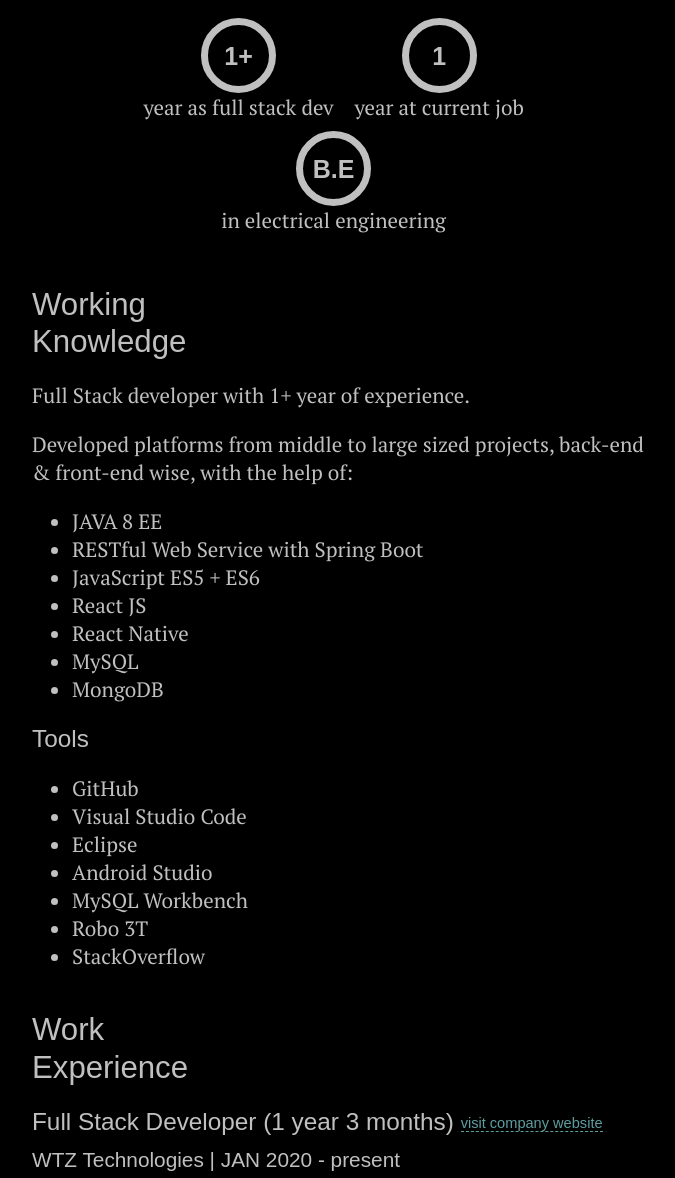
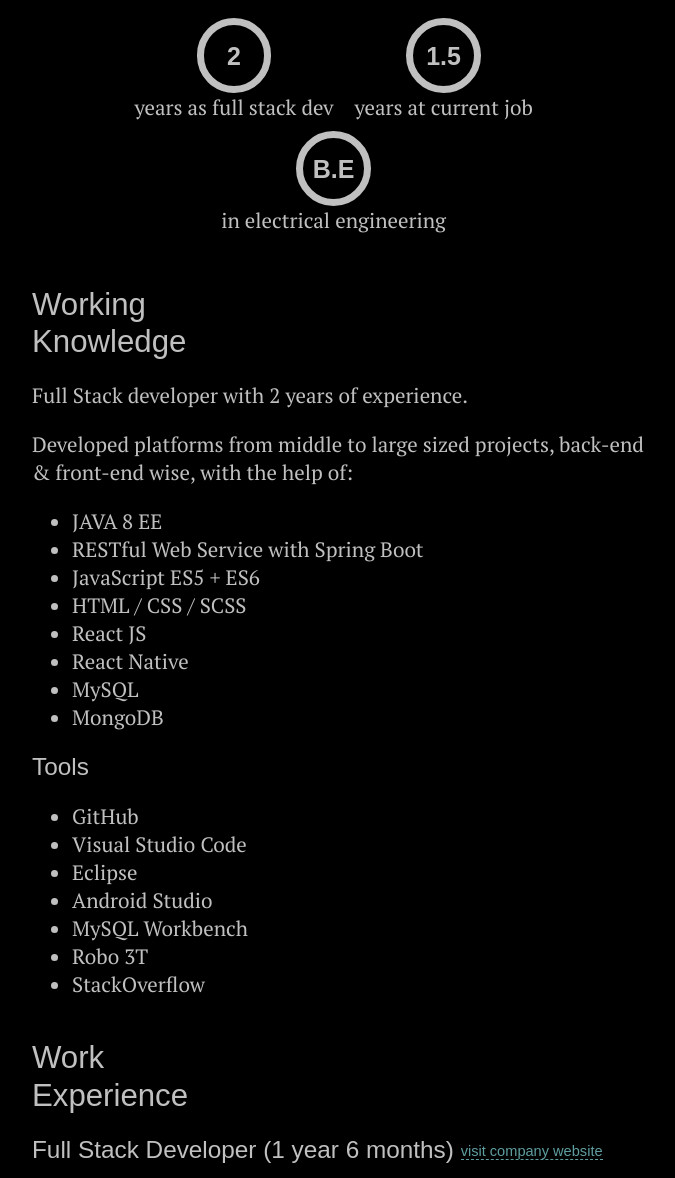
Before and after one commit to patzzz/resume, a plain HTML site: page index.html in a window 1280 px wide. Shown: the part 529-1707 px from the top of the page, without its empty margins (296-971 px from the left). Drawn offline with Linux system fonts and the light colour scheme; a web font is replaced by a local one.

Commit message:
Update index.html

```diff
--- a/index.html
+++ b/index.html
@@ -213,19 +213,20 @@
             <img src="profilePicture.png" alt="profile picture" class="profileImage" />
             <h2>Quick info</h2>
             <ul>
-                <li><span>1+</span> year as full stack dev</li>
-                <li><span>1</span> year at current job</li>
+                <li><span>2</span> years as full stack dev</li>
+                <li><span>1.5</span> years at current job</li>
                 <li><span>B.E</span> in electrical engineering</li>
             </ul>
         </section>
         <section>
             <h2>Working <br/> Knowledge</h2>
-            <p>Full Stack developer with 1+ year of experience.</p>
+            <p>Full Stack developer with 2 years of experience.</p>
             <p>Developed platforms from middle to large sized projects, back-end & front-end wise, with the help of:</p>
             <ul>
                 <li>JAVA 8 EE</li>
                 <li>RESTful Web Service with Spring Boot</li>
                 <li>JavaScript ES5 + ES6</li>
+                <li>HTML / CSS / SCSS</li>
                 <li>React JS</li>
                 <li>React Native</li>
                 <li>MySQL</li>
@@ -246,7 +247,7 @@
         <section>
             <h2>Work <br /> Experience</h2>
             <article>
-                <h3>Full Stack Developer (1 year 3 months) <span><a rel="nofollow" target="_blank"
+                <h3>Full Stack Developer (1 year 6 months) <span><a rel="nofollow" target="_blank"
                             href="http://www.wtzconsult.com/">visit company website</a></span></h3>
                 <h4>WTZ Technologies | JAN 2020 - present</h4>
                 <p>• Focused on developing apps from medium to large scale, developing both back end and front end sides
```
